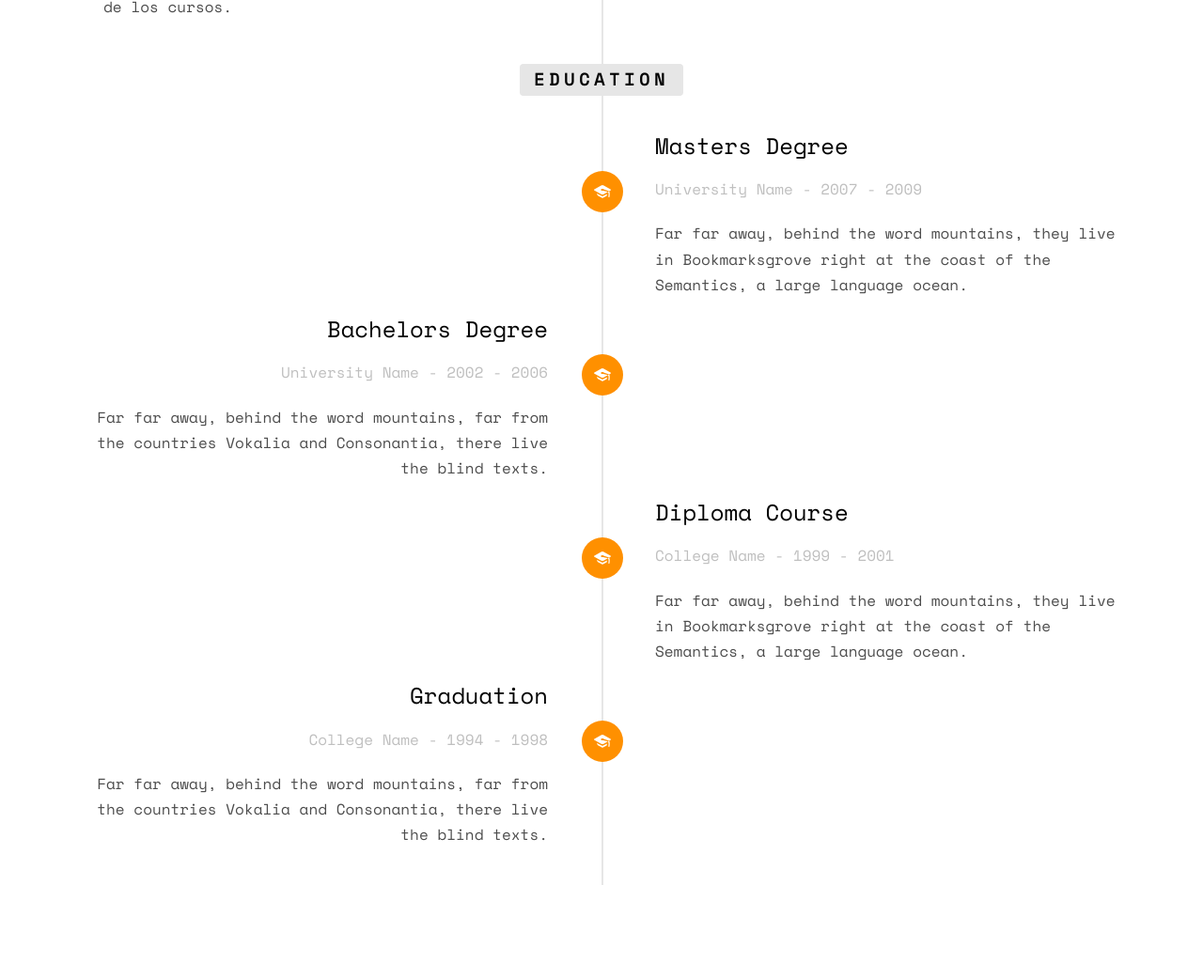
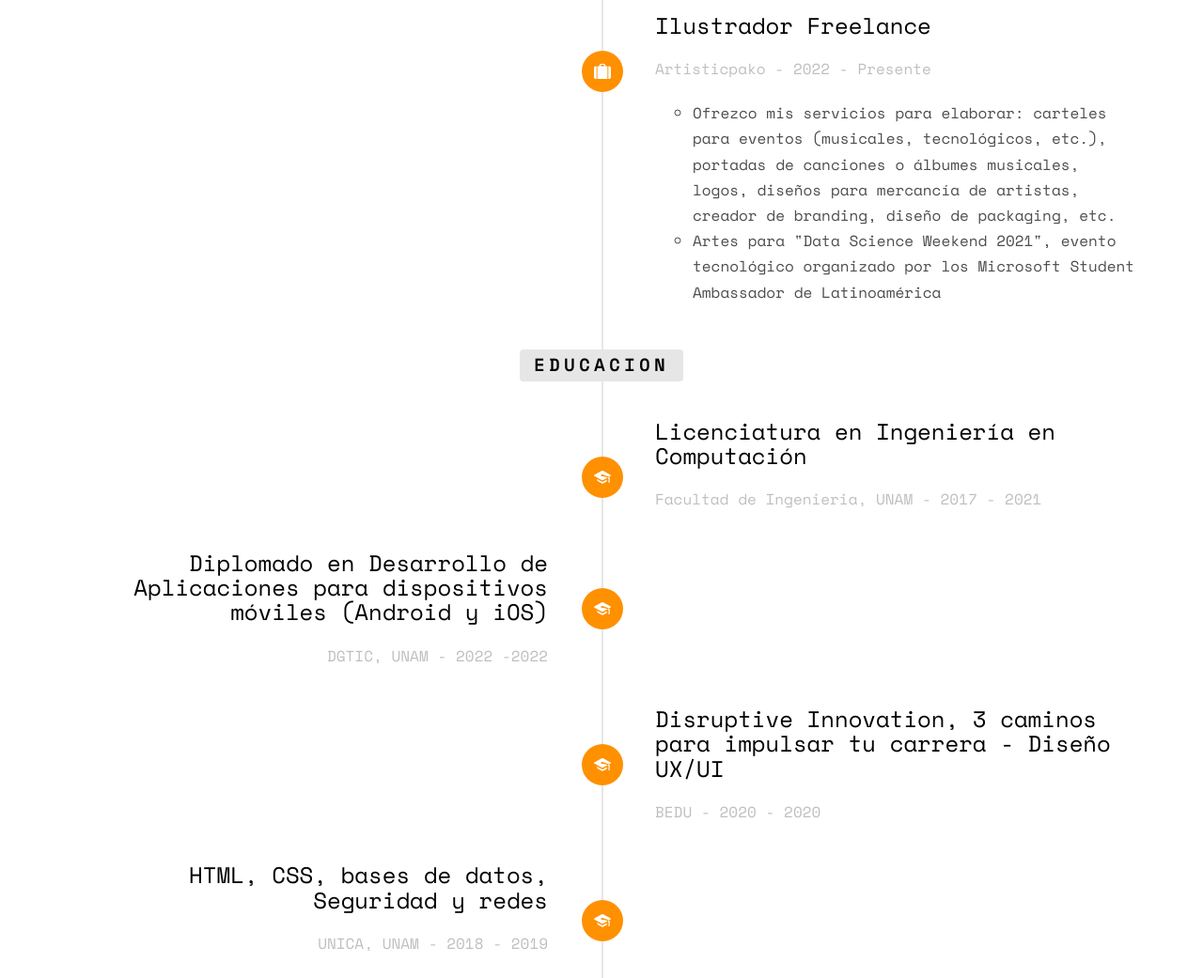
Before and after one commit to PacoJG/pacojg.github.io, a plain HTML site: page index.html in a window 1280 px wide. Shown: the part 3180-4221 px from the top of the page at 94% size. Drawn offline with nearby package versions, Linux system fonts and the light colour scheme; some packages are replaced by stand-ins of ours; no server answers; files whose address does not match are found by name.

Commit message:
education update

```diff
--- a/index.html
+++ b/index.html
@@ -101,7 +101,7 @@
 					</ul>
 				</div>
 				<div class="col-md-8">
-					<p>Hola a todos. Soy Paco, ingeniero en computación con 2 años de experiencia enfocado en el desarrollo web Front-end y el desarrollo de aplicaciones móviles (Android y iOS). Mi interés siempre ha girado alrededor de la experiencia del usuario a través de las interfaces, por tal motivo enfoqué mi carrera como programador y como diseñador UX/UI.  Aprender estas disciplinas ha enriquecido demasiado mis habilidades al momento de desarrollar un sitio web o aplicación, desde la investigación del usuario, pasando a crear el diseño de la interfaz (ilustraciones, iconos, etc) para finalizar con la maquetación. Así mismo he aumentado mi capacidad para cumplir los objetivos y las necesidades del cliente de una manera eficiente, clara y creativa.</p>
+					<p>Hola a todos. Soy Paco, ingeniero en computación con 2 años de experiencia enfocado en el desarrollo web Front-end y el desarrollo de aplicaciones móviles (Android y iOS). Mi interés siempre ha girado alrededor de la experiencia del usuario a través de las interfaces, por tal motivo enfoqué mi carrera como programador y como diseñador UX/UI.  Aprender estas disciplinas ha enriquecido demasiado mis habilidades al momento de desarrollar un sitio web o aplicación, desde la investigación del usuario, pasando a crear el diseño de la interfaz (ilustraciones, iconos, etc) para finalizar con la maquetación. Tengo la capacidad para cumplir los objetivos y las necesidades del cliente de una manera eficiente, clara y creativa.</p>
 					<p>Por otro lado también tengo experiencia como analista de plataformas digitales trabajando en el área de marketing digital e inteligencia de negocio, usando herramientas como Salesforce Marketing Cloud y Sales Cloud para analizar y entender todos los datos generados por las empresas.</p>
 					<p>
 						<ul class="fh5co-social-icons">
@@ -169,7 +169,7 @@
 							<div class="timeline-badge"><i class="icon-suitcase"></i></div>
 							<div class="timeline-panel">
 								<div class="timeline-heading">
-									<h3 class="timeline-title">Becario Departamento de Desarrollo Web</h3>
+									<h3 class="timeline-title" style="text-align: left;">Becario Departamento de Desarrollo Web</h3>
 									<span class="company">UNICA, UNAM - 2018 - 2020</span>
 								</div>
 								<div class="timeline-body">
@@ -183,20 +183,35 @@
 								</div>
 							</div>
 						</li>
+						<li class="timeline-inverted animate-box">
+							<div class="timeline-badge"><i class="icon-suitcase"></i></div>
+							<div class="timeline-panel">
+								<div class="timeline-heading">
+									<h3 class="timeline-title">Ilustrador Freelance</h3>
+									<span class="company">Artisticpako - 2022 - Presente</span>
+								</div>
+								<div class="timeline-body">
+									<ul style="text-align: left;">
+										<li>Ofrezco mis servicios para elaborar: carteles para eventos (musicales, tecnológicos, etc.), portadas de
+											canciones o álbumes musicales, logos, diseños para mercancía de artistas, creador de branding, diseño de
+											packaging, etc.
+											</li>
+										<li>Artes para "Data Science Weekend 2021", evento tecnológico organizado por los Microsoft Student Ambassador de Latinoamérica</li>
+									</ul>
+								</div>
+							</div>
+						</li>
 
 						<br>
 						<li class="timeline-heading text-center animate-box">
-							<div><h3>Education</h3></div>
+							<div><h3>Educacion</h3></div>
 						</li>
 						<li class="timeline-inverted animate-box">
 							<div class="timeline-badge"><i class="icon-graduation-cap"></i></div>
 							<div class="timeline-panel">
 								<div class="timeline-heading">
-									<h3 class="timeline-title">Masters Degree</h3>
-									<span class="company">University Name - 2007 - 2009</span>
-								</div>
-								<div class="timeline-body">
-									<p>Far far away, behind the word mountains, they live in Bookmarksgrove right at the coast of the Semantics, a large language ocean.</p>
+									<h3 class="timeline-title">Licenciatura en Ingeniería en Computación</h3>
+									<span class="company">Facultad de Ingenieria, UNAM - 2017 - 2021</span>
 								</div>
 							</div>
 						</li>
@@ -204,11 +219,8 @@
 							<div class="timeline-badge"><i class="icon-graduation-cap"></i></div>
 							<div class="timeline-panel">
 								<div class="timeline-heading">
-									<h3 class="timeline-title">Bachelors Degree</h3>
-									<span class="company">University Name - 2002 - 2006</span>
-								</div>
-								<div class="timeline-body">
-									<p>Far far away, behind the word mountains, far from the countries Vokalia and Consonantia, there live the blind texts.</p>
+									<h3 class="timeline-title"> Diplomado en Desarrollo de Aplicaciones para dispositivos móviles (Android y iOS) </h3>
+									<span class="company">DGTIC, UNAM - 2022 -2022</span>
 								</div>
 							</div>
 						</li>
@@ -216,11 +228,8 @@
 							<div class="timeline-badge"><i class="icon-graduation-cap"></i></div>
 							<div class="timeline-panel">
 								<div class="timeline-heading">
-									<h3 class="timeline-title">Diploma Course</h3>
-									<span class="company">College Name - 1999 - 2001</span>
-								</div>
-								<div class="timeline-body">
-									<p>Far far away, behind the word mountains, they live in Bookmarksgrove right at the coast of the Semantics, a large language ocean.</p>
+									<h3 class="timeline-title"> Disruptive Innovation, 3 caminos para impulsar tu carrera - Diseño UX/UI</h3>
+									<span class="company">BEDU - 2020 - 2020</span>
 								</div>
 							</div>
 						</li>
@@ -228,11 +237,8 @@
 							<div class="timeline-badge"><i class="icon-graduation-cap"></i></div>
 							<div class="timeline-panel">
 								<div class="timeline-heading">
-									<h3 class="timeline-title">Graduation</h3>
-									<span class="company">College Name - 1994 - 1998</span>
-								</div>
-								<div class="timeline-body">
-									<p>Far far away, behind the word mountains, far from the countries Vokalia and Consonantia, there live the blind texts.</p>
+									<h3 class="timeline-title"> HTML, CSS, bases de datos, Seguridad y redes</h3>
+									<span class="company">UNICA, UNAM - 2018 - 2019</span>
 								</div>
 							</div>
 						</li>
```
